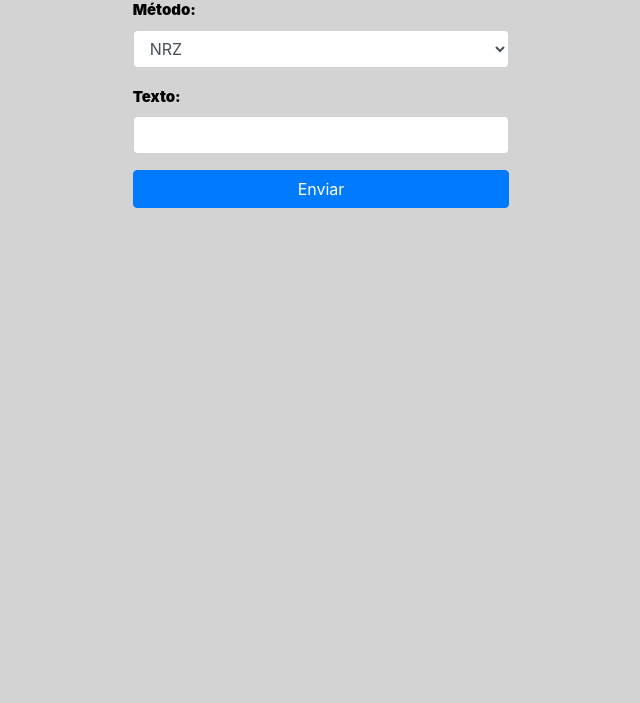
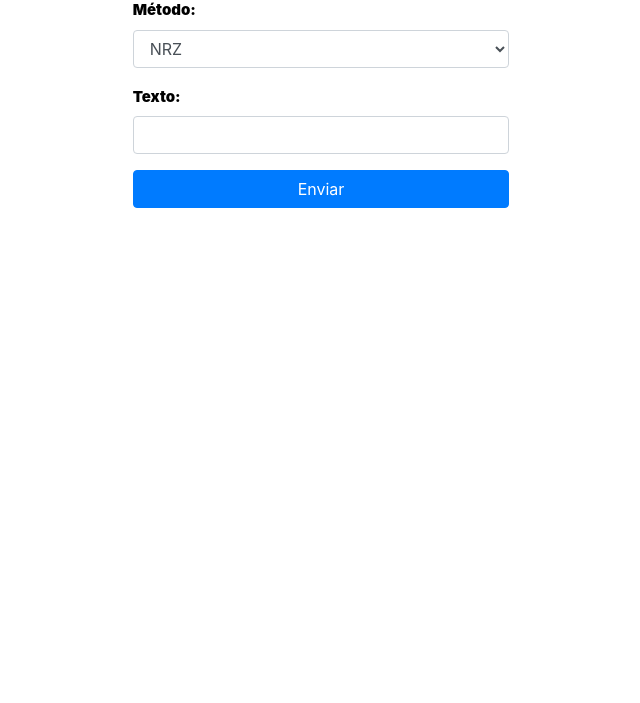
Before and after one commit to ErikHenrique09/projetocdd, a plain HTML site: page index.html in a window 1280 px wide. Shown: the part 97-800 px from the top of the page, without its empty margins (304-944 px from the left). Drawn offline with nearby package versions, Linux system fonts and the light colour scheme.

Commit message:
Arrumando Background

```diff
--- a/style.css
+++ b/style.css
@@ -1,7 +1,7 @@
 
 :root {
     /* Sobre a pagina */
-    --bgColor: lightgrey;
+    --bgColor: white;
     /*Propriedades da linha tracejada do grafico*/
     --widthTrace: 3px;
     --colorTrace: gray;
```
